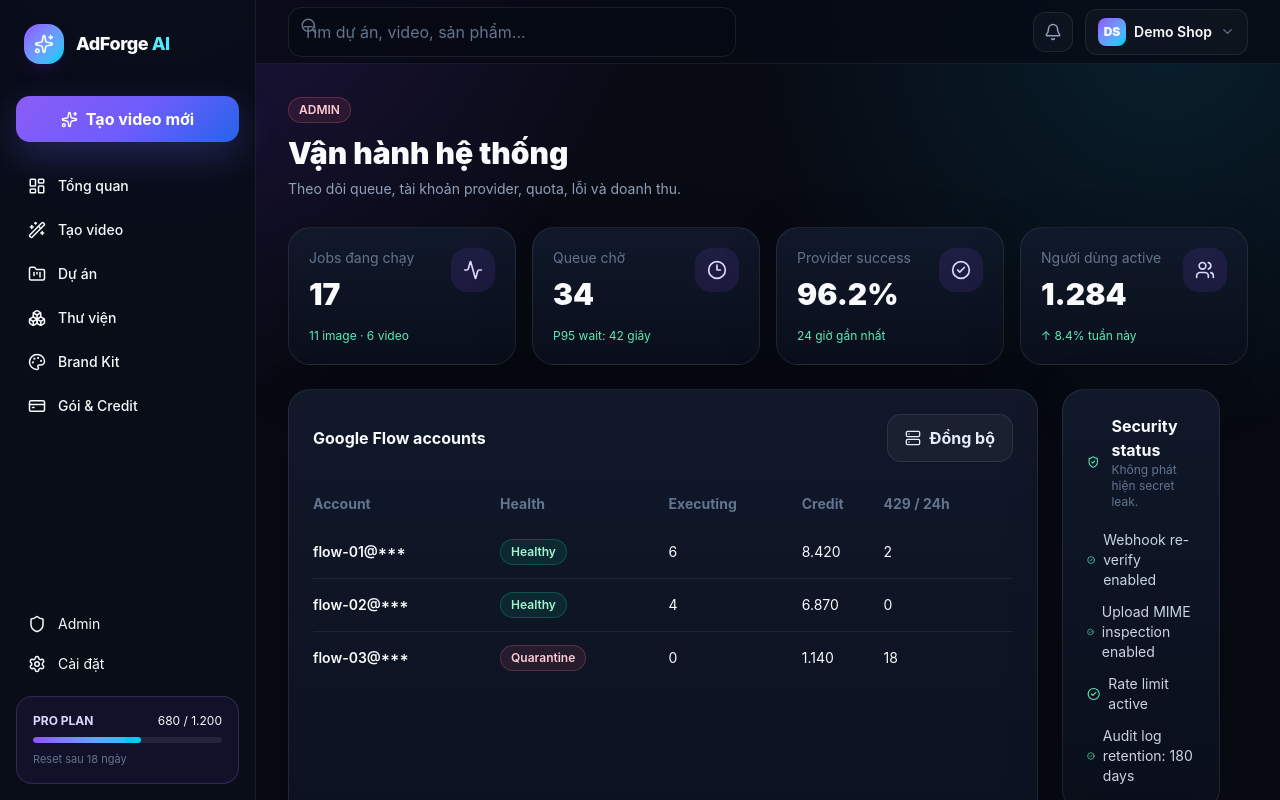
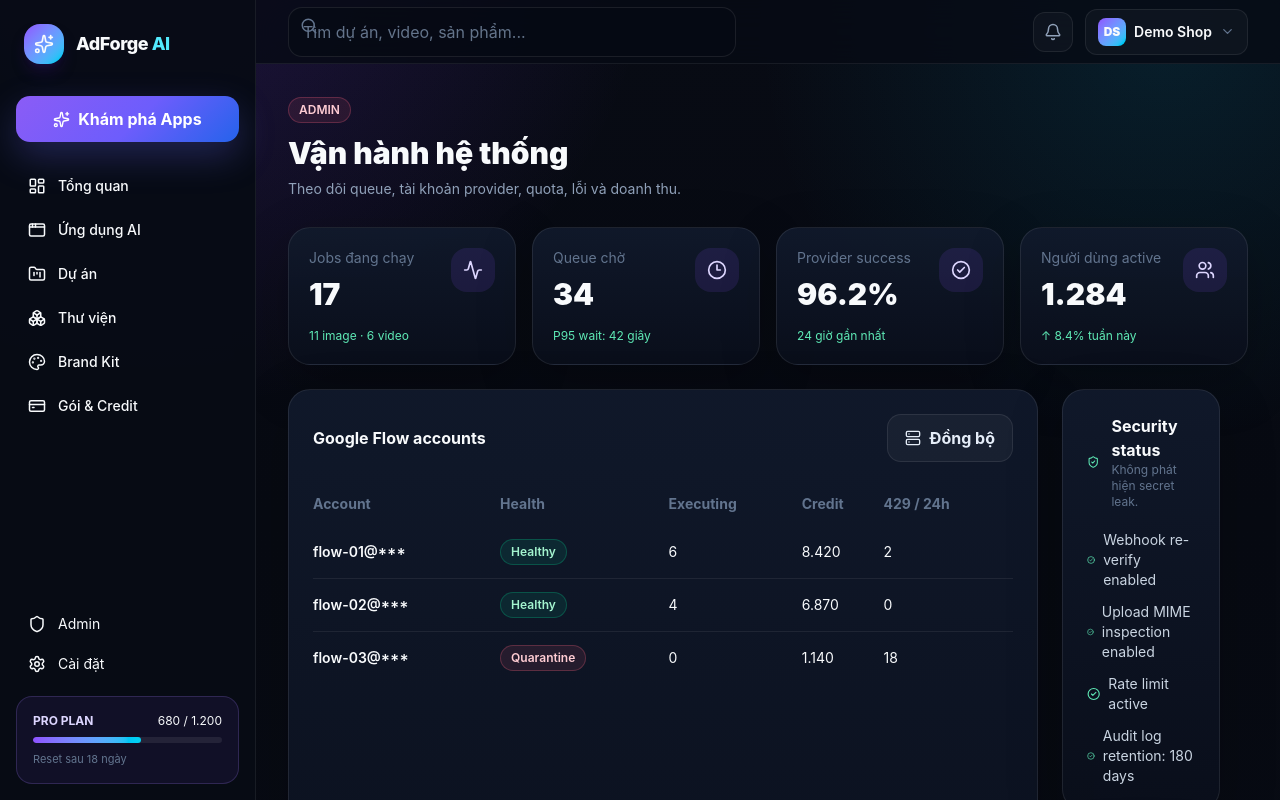
Before and after one commit to nhungnhungrosata-oss/flowapp, a Next.js app: page /admin in a window 1280 px wide. Shown: the top 800 px of the page. Built offline with nearby package versions, Linux system fonts and the light colour scheme.

Commit message:
Update sidebar for app-first navigation

```diff
--- a/src/components/app/sidebar.tsx
+++ b/src/components/app/sidebar.tsx
@@ -1,5 +1,47 @@
 import Link from "next/link";
-import { BarChart3, Boxes, CreditCard, FolderKanban, LayoutDashboard, Palette, Settings, Shield, Sparkles, Users, WandSparkles } from "lucide-react";
+import {
+  AppWindow,
+  Boxes,
+  CreditCard,
+  FolderKanban,
+  LayoutDashboard,
+  Palette,
+  Settings,
+  Shield,
+  Sparkles,
+} from "lucide-react";
 import { Logo } from "@/components/ui/logo";
-const nav=[{href:"/dashboard",label:"Tổng quan",icon:LayoutDashboard},{href:"/projects/new",label:"Tạo video",icon:WandSparkles},{href:"/projects",label:"Dự án",icon:FolderKanban},{href:"/library",label:"Thư viện",icon:Boxes},{href:"/brand-kit",label:"Brand Kit",icon:Palette},{href:"/billing",label:"Gói & Credit",icon:CreditCard}];
-export function Sidebar(){return <aside className="fixed inset-y-0 left-0 z-40 hidden w-64 border-r border-white/7 bg-[#090e19]/95 p-4 lg:block"><div className="px-2 py-2"><Logo/></div><Link href="/projects/new" className="btn-primary mt-6 w-full"><Sparkles size={17}/> Tạo video mới</Link><nav className="mt-6 space-y-1">{nav.map(n=><Link key={n.href} href={n.href} className="flex items-center gap-3 rounded-xl px-3 py-2.5 text-sm font-medium text-slate-400 hover:bg-white/5 hover:text-white"><n.icon size={18}/>{n.label}</Link>)}</nav><div className="absolute bottom-4 left-4 right-4"><Link href="/admin" className="flex items-center gap-3 rounded-xl px-3 py-2.5 text-sm text-slate-500 hover:bg-white/5 hover:text-white"><Shield size={18}/> Admin</Link><Link href="/settings" className="flex items-center gap-3 rounded-xl px-3 py-2.5 text-sm text-slate-500 hover:bg-white/5 hover:text-white"><Settings size={18}/> Cài đặt</Link><div className="mt-3 rounded-2xl border border-violet-400/20 bg-violet-500/8 p-4"><div className="flex items-center justify-between text-xs"><span className="font-bold text-violet-200">PRO PLAN</span><span>680 / 1.200</span></div><div className="mt-2 h-1.5 overflow-hidden rounded-full bg-white/8"><div className="h-full w-[57%] rounded-full bg-gradient-to-r from-violet-500 to-cyan-400"/></div><p className="mt-2 text-[11px] text-slate-500">Reset sau 18 ngày</p></div></div></aside>}
+
+const nav = [
+  { href: "/dashboard", label: "Tổng quan", icon: LayoutDashboard },
+  { href: "/apps", label: "Ứng dụng AI", icon: AppWindow },
+  { href: "/projects", label: "Dự án", icon: FolderKanban },
+  { href: "/library", label: "Thư viện", icon: Boxes },
+  { href: "/brand-kit", label: "Brand Kit", icon: Palette },
+  { href: "/billing", label: "Gói & Credit", icon: CreditCard },
+];
+
+export function Sidebar() {
+  return (
+    <aside className="fixed inset-y-0 left-0 z-40 hidden w-64 border-r border-white/7 bg-[#080c15]/96 p-4 lg:block">
+      <div className="px-2 py-2"><Logo /></div>
+      <Link href="/apps" className="btn-primary mt-6 w-full"><Sparkles size={17} /> Khám phá Apps</Link>
+      <nav className="mt-6 space-y-1">
+        {nav.map((item) => (
+          <Link key={item.href} href={item.href} className="flex items-center gap-3 rounded-xl px-3 py-2.5 text-sm font-medium text-slate-400 transition hover:bg-white/5 hover:text-white">
+            <item.icon size={18} />{item.label}
+          </Link>
+        ))}
+      </nav>
+      <div className="absolute bottom-4 left-4 right-4">
+        <Link href="/admin" className="flex items-center gap-3 rounded-xl px-3 py-2.5 text-sm text-slate-500 hover:bg-white/5 hover:text-white"><Shield size={18} /> Admin</Link>
+        <Link href="/settings" className="flex items-center gap-3 rounded-xl px-3 py-2.5 text-sm text-slate-500 hover:bg-white/5 hover:text-white"><Settings size={18} /> Cài đặt</Link>
+        <div className="mt-3 rounded-2xl border border-violet-400/20 bg-violet-500/8 p-4">
+          <div className="flex items-center justify-between text-xs"><span className="font-bold text-violet-200">PRO PLAN</span><span>680 / 1.200</span></div>
+          <div className="mt-2 h-1.5 overflow-hidden rounded-full bg-white/8"><div className="h-full w-[57%] rounded-full bg-gradient-to-r from-violet-500 to-cyan-400" /></div>
+          <p className="mt-2 text-[11px] text-slate-500">Reset sau 18 ngày</p>
+        </div>
+      </div>
+    </aside>
+  );
+}
```
